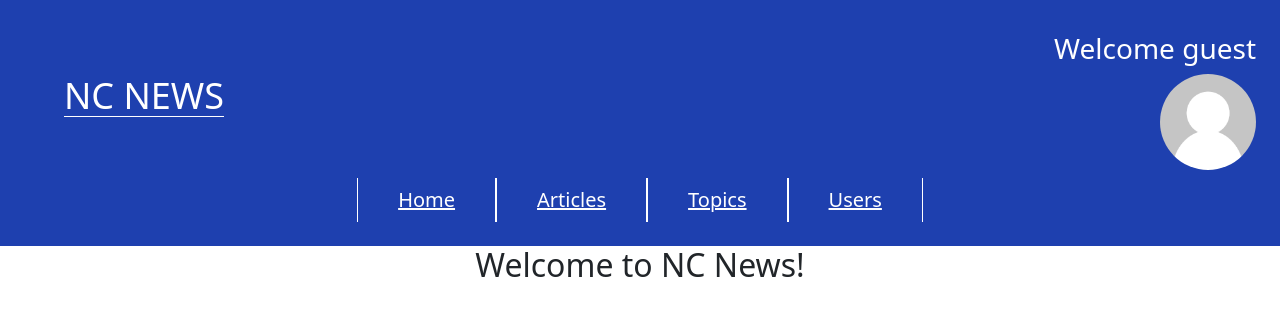
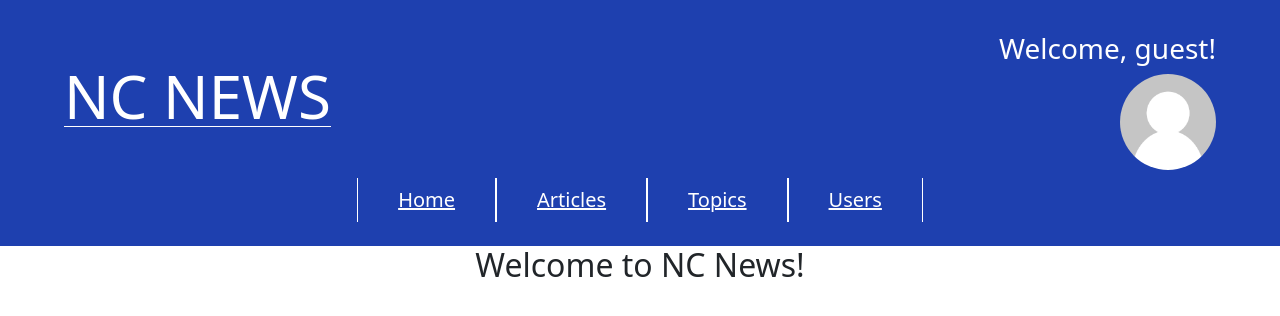
Before and after one commit to Mchumbles/fe-nc-news, a React (Vite) app: page / in a window 1280 px wide. Shown: the top 316 px of the page. Built offline with nearby package versions, Linux system fonts and the light colour scheme.

Commit message:
Implement local storage

```diff
--- a/src/App.jsx
+++ b/src/App.jsx
@@ -1,5 +1,5 @@
 import { Routes, Route } from "react-router-dom";
-import { useState } from "react";
+import { useContext } from "react";
 import { UserContext } from "./contexts/user";
 import Header from "./components/Header";
 import NavBar from "./components/NavBar";
@@ -11,11 +11,12 @@ import Topics from "./components/Topics";
 import ArticlesByTopic from "./components/ArticlesByTopic";
 import "./App.css";
 import PageNotFound from "./components/PageNotFound";
+
 function App() {
-  const [loggedInUser, setLoggedInUser] = useState({});
-  const isLoggedIn = Object.keys(loggedInUser).length > 0;
+  const { loggedInUser } = useContext(UserContext);
+  const isLoggedIn = !!loggedInUser;
+
   return (
-    <UserContext.Provider value={{ loggedInUser, setLoggedInUser, isLoggedIn }}>
     <div className="app">
       <Header />
       <NavBar />
@@ -29,7 +30,6 @@ function App() {
         <Route path="*" element={<PageNotFound />} />
       </Routes>
     </div>
-    </UserContext.Provider>
   );
 }
 
--- a/src/components/Articles.jsx
+++ b/src/components/Articles.jsx
@@ -56,7 +56,10 @@ export default function Articles() {
             <div className="relative bg-white rounded-lg shadow-md p-6 flex items-start justify-between w-[36rem]">
               <div className="flex-1 pr-4">
                 <div className="border-b border-blue-800 pb-4 mb-4">
-                  <Link to={`/articles/${article.article_id}`}>
+                  <Link
+                    className=" hover:underline no-underline"
+                    to={`/articles/${article.article_id}`}
+                  >
                     <h2 className="text-2xl font-semibold text-gray-800">
                       {article.title}
                     </h2>
@@ -64,7 +67,7 @@ export default function Articles() {
                 </div>
                 <Link
                   to={`/topics/${article.topic}`}
-                  className="text-blue-500 hover:underline"
+                  className="text-blue-500 hover:underline no-underline"
                 >
                   <p className="text-sm text-black">{`Topic: ${article.topic}`}</p>
                 </Link>
--- a/src/components/Comments.jsx
+++ b/src/components/Comments.jsx
@@ -12,8 +12,9 @@ export default function Comments(props) {
 
   const [isLoading, setIsLoading] = useState(true);
   const [currComments, setCurrComments] = useState([]);
-  const { isLoggedIn, loggedInUser } = useContext(UserContext);
+  const { loggedInUser } = useContext(UserContext);
   const [isError, setIsError] = useState(null);
+  const isLoggedIn = !!loggedInUser;
 
   useEffect(() => {
     setIsLoading(true);
--- a/src/components/Header.jsx
+++ b/src/components/Header.jsx
@@ -1,18 +1,27 @@
 import { UserContext } from "../contexts/user";
 import defaultAvatarUrl from "/images/default-avatar.png";
 import { useContext } from "react";
+import { Link } from "react-router-dom";
 
 export default function Header() {
-  const { isLoggedIn, loggedInUser } = useContext(UserContext);
+  const { loggedInUser, setLoggedInUser } = useContext(UserContext);
+  const isLoggedIn = !!loggedInUser;
+
+  const handleSignOut = () => {
+    setLoggedInUser(null);
+    localStorage.removeItem("loggedInUser");
+  };
 
   return (
     <header className="flex items-center justify-between bg-blue-800 px-4 py-2">
-      <h1 className="text-4xl text-white ml-10 mt-6 border-b border-white">
-        NC NEWS
-      </h1>
-      <div className="flex flex-col items-end ml-auto mt-6">
+      <Link className="no-underline" to="/">
+        <h1 className="text-6xl text-white ml-10 mt-6 border-b border-white">
+          NC NEWS
+        </h1>
+      </Link>
+      <div className="flex flex-col items-end ml-auto mt-6 mr-10">
         <h3 className="text-white mb-2">
-          Welcome {isLoggedIn ? loggedInUser.username : "guest"}
+          Welcome, {isLoggedIn ? loggedInUser.username : "guest"}!
         </h3>
         <img
           className="w-24 h-24 rounded-full"
@@ -23,6 +32,14 @@ export default function Header() {
           }
           alt={`Avatar of ${isLoggedIn ? loggedInUser.username : "guest"}`}
         />
+        {isLoggedIn && (
+          <button
+            onClick={handleSignOut}
+            className="mt-2 hover:shadow-xl text-white px-4"
+          >
+            Sign Out
+          </button>
+        )}
       </div>
     </header>
   );
--- a/src/components/PostArticleComment.jsx
+++ b/src/components/PostArticleComment.jsx
@@ -5,13 +5,14 @@ import Loading from "./Loading";
 
 export default function PostArticleComment(props) {
   const { article_id, setCurrComments } = props;
-  const { isLoggedIn, loggedInUser } = useContext(UserContext);
+  const { loggedInUser } = useContext(UserContext);
   const [isLoading, setIsLoading] = useState(false);
   const [postCommentError, setPostCommentError] = useState("");
   const [newCommentValue, setNewCommentValue] = useState("");
   const [postingMessage, setPostingMessage] = useState("");
   const [postSuccessful, setPostSuccessful] = useState("");
   const [btnDisable, setBtnDisable] = useState(false);
+  const isLoggedIn = !!loggedInUser;
 
   const handleSubmit = (event) => {
     event.preventDefault();
@@ -71,9 +72,11 @@ export default function PostArticleComment(props) {
         >
           Submit comment!
         </button>
-        <p className="text-red-500">{postCommentError}</p>
-        <p className="text-green-500">{postingMessage}</p>
-        <p className="text-green-500">{postSuccessful}</p>
+        <div className="text-lg">
+          <p className="text-red-500">{postCommentError}</p>
+          <p className="text-green-500">{postingMessage}</p>
+          <p className="text-green-500">{postSuccessful}</p>
+        </div>
       </form>
     </section>
   );
--- a/src/components/SingleArticle.jsx
+++ b/src/components/SingleArticle.jsx
@@ -17,8 +17,9 @@ export default function SingleArticle() {
   const [voteError, setVoteError] = useState("");
   const [loginPrompt, setLoginPrompt] = useState("");
   const { article_id } = useParams();
-  const { isLoggedIn } = useContext(UserContext);
+  const { loggedInUser } = useContext(UserContext);
   const [isError, setIsError] = useState(null);
+  const isLoggedIn = !!loggedInUser;
 
   useEffect(() => {
     setIsLoading(true);
--- a/src/components/UserCard.jsx
+++ b/src/components/UserCard.jsx
@@ -1,18 +1,14 @@
 import { useContext, useState } from "react";
-import { Card } from "react-bootstrap";
 import { UserContext } from "../contexts/user";
 
-export default function UserCard(props) {
-  const { user } = props;
-
-  const [currLoggedIn, setCurrLogedIn] = useState(false);
-
-  const { setLoggedInUser } = useContext(UserContext);
+export default function UserCard({ user }) {
+  const { loggedInUser, setLoggedInUser } = useContext(UserContext);
 
   const handleClick = () => {
     setLoggedInUser(user);
-    setCurrLogedIn(true);
   };
+
+  const isLoggedIn = loggedInUser?.username === user.username;
 
   return (
     <div
@@ -29,14 +25,14 @@ export default function UserCard(props) {
       />
       <button
         onClick={handleClick}
-        disabled={currLoggedIn}
+        disabled={isLoggedIn}
         className={`w-full py-2 px-4 rounded-lg text-white ${
-          currLoggedIn
+          isLoggedIn
             ? "bg-gray-400 cursor-not-allowed"
             : "bg-blue-500 hover:bg-blue-800"
         }`}
       >
-        Log in
+        {isLoggedIn ? "Logged In" : "Log In"}
       </button>
     </div>
   );
--- a/src/contexts/user.jsx
+++ b/src/contexts/user.jsx
@@ -1,3 +1,57 @@
-import { createContext } from "react";
+// import { createContext, useState, useEffect } from "react";
+
+// export const UserContext = createContext();
+
+// export const UserProvider = ({ children }) => {
+//   const [loggedInUser, setLoggedInUser] = useState(() => {
+//     const storedUser = localStorage.getItem("loggedInUser");
+//     return storedUser ? JSON.parse(storedUser) : null;
+//   });
+//   console.log(loggedInUser);
+//   useEffect(() => {
+//     if (loggedInUser !== null) {
+//       localStorage.setItem("loggedInUser", JSON.stringify(loggedInUser));
+//     } else {
+//       localStorage.removeItem("loggedInUser");
+//     }
+//   }, [loggedInUser]);
+
+//   const setUser = (user) => {
+//     setLoggedInUser(user);
+//   };
+
+//   const clearUser = () => {
+//     setLoggedInUser(null);
+//   };
+
+//   return (
+//     <UserContext.Provider value={{ loggedInUser, setUser, clearUser }}>
+//       {children}
+//     </UserContext.Provider>
+//   );
+// };
+
+import { createContext, useState, useEffect } from "react";
 
 export const UserContext = createContext();
+
+export const UserProvider = ({ children }) => {
+  const [loggedInUser, setLoggedInUser] = useState(() => {
+    const storedUser = localStorage.getItem("loggedInUser");
+    return storedUser ? JSON.parse(storedUser) : null;
+  });
+
+  useEffect(() => {
+    if (loggedInUser) {
+      localStorage.setItem("loggedInUser", JSON.stringify(loggedInUser));
+    } else {
+      localStorage.removeItem("loggedInUser");
+    }
+  }, [loggedInUser]);
+
+  return (
+    <UserContext.Provider value={{ loggedInUser, setLoggedInUser }}>
+      {children}
+    </UserContext.Provider>
+  );
+};
--- a/src/main.jsx
+++ b/src/main.jsx
@@ -2,10 +2,13 @@ import ReactDOM from "react-dom/client";
 import { BrowserRouter } from "react-router-dom";
 import "./index.css";
 import App from "./App.jsx";
+import { UserProvider } from "./contexts/user.jsx";
 
 const root = ReactDOM.createRoot(document.getElementById("root"));
 root.render(
   <BrowserRouter>
-    <App />
+    <UserProvider>
+      <App />
+    </UserProvider>
   </BrowserRouter>
 );
```
Lines whose indentation alone changed are shown as unchanged.
